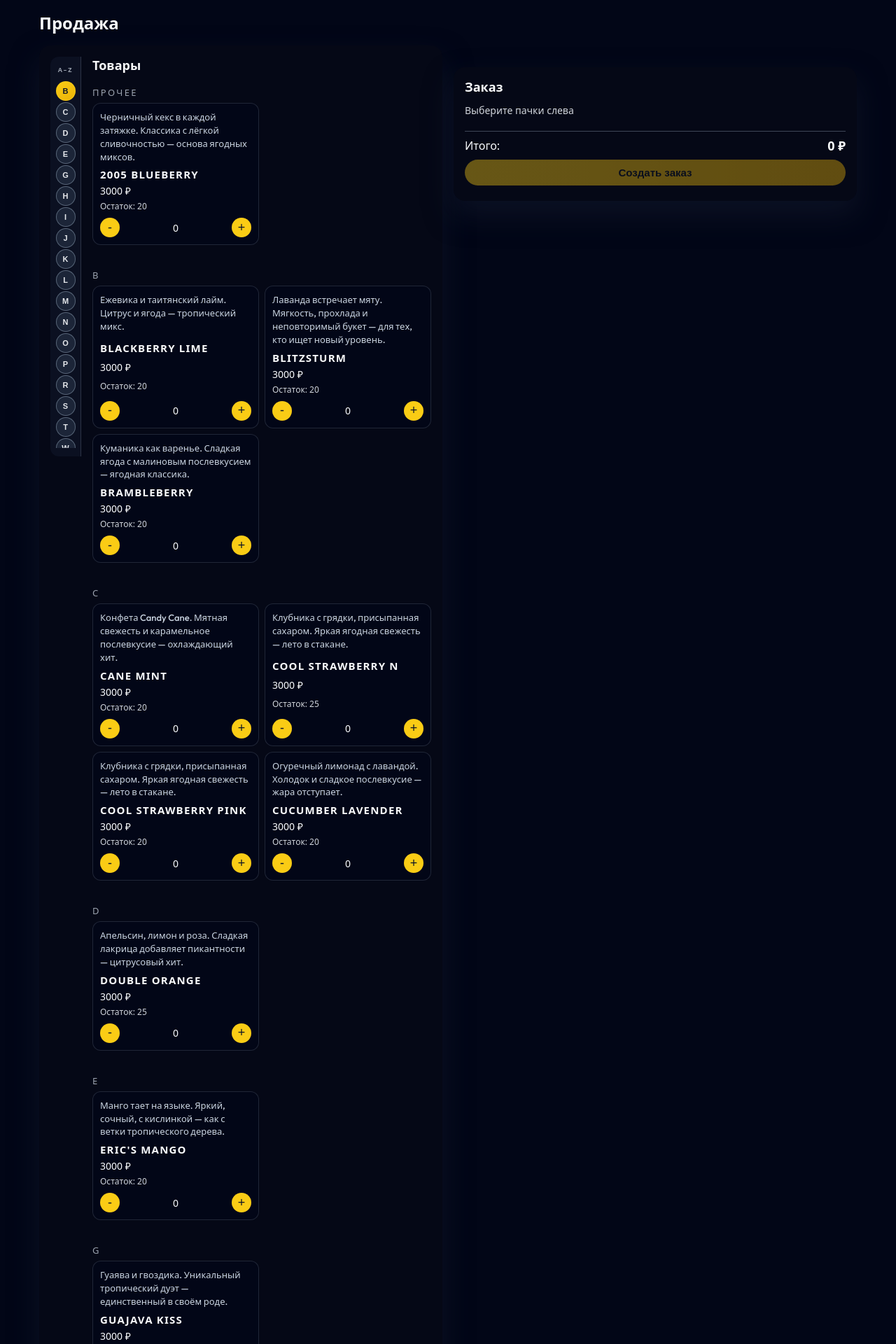
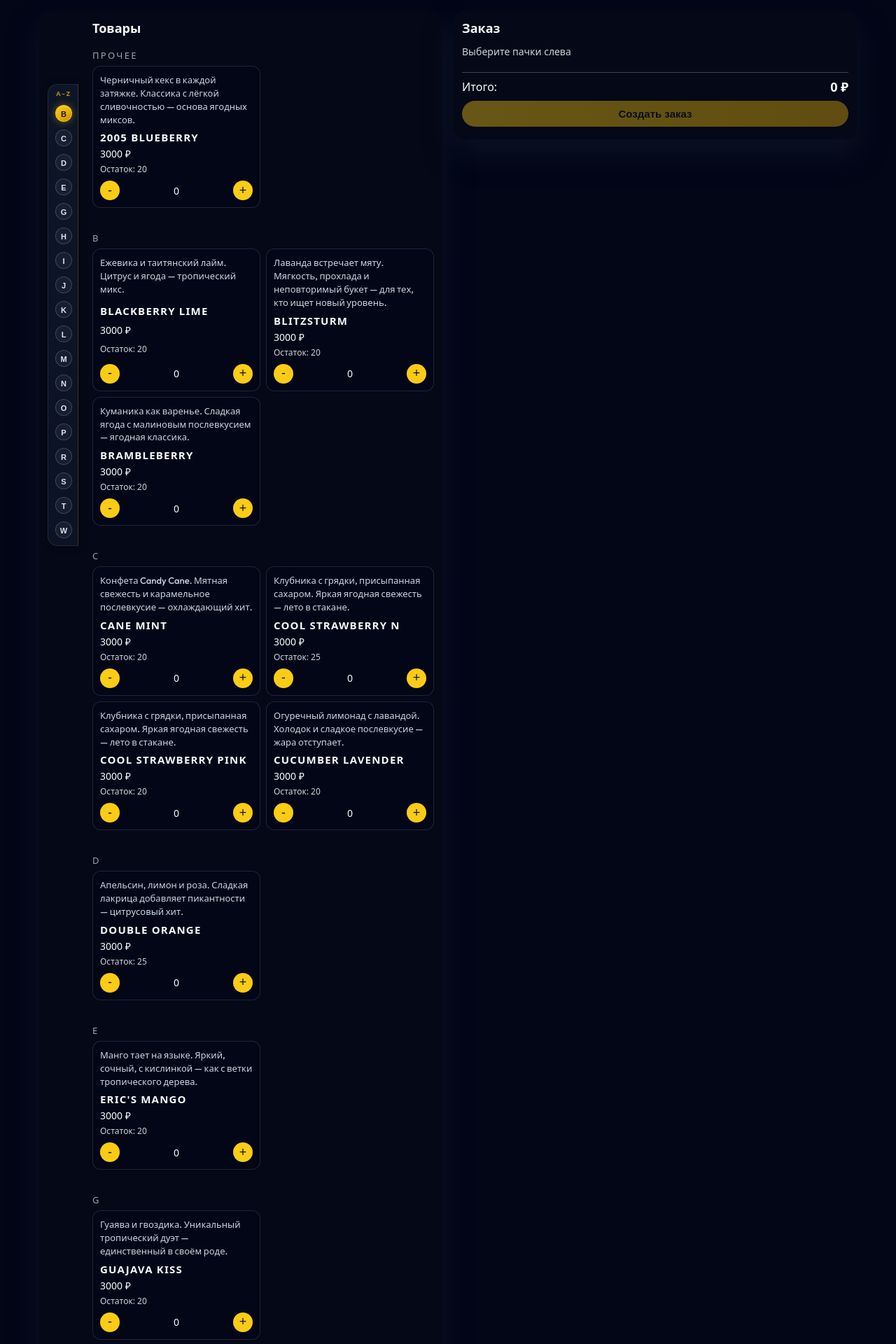
Before and after one commit to yashahookah/hookah, a FastAPI app: template expo_pos/templates/seller.html in a window 1280 px wide. Shown: the top 1920 px of the page at 70% size. Run offline with FastAPI, Linux system fonts and the light colour scheme; the template is opened without the code that fills it, so the values that code supplies are empty.

Commit message:
Expo POS: Amvera deploy config, seller UI updates

```diff
--- a/expo_pos/static/css/style.css
+++ b/expo_pos/static/css/style.css
@@ -53,6 +53,20 @@ a {
     margin: 0 auto;
 }
 
+/* Простое меню: меньше верхний отступ, убираем пустоты */
+body.view-seller-active .page {
+    padding-top: 8px;
+    padding-bottom: 8px;
+}
+
+@media (max-width: 640px) {
+    body.view-seller-active .page {
+        padding-top: 6px;
+        padding-left: 10px;
+        padding-right: 10px;
+    }
+}
+
 .kiosk .page {
     max-width: none;
     padding: 0;
@@ -71,6 +85,11 @@ a {
 .section-title {
     margin: 0 0 12px;
     font-size: 18px;
+}
+
+body.view-seller-active .seller__products-body .section-title {
+    margin-top: 0;
+    margin-bottom: 8px;
 }
 
 .seller__layout {
@@ -91,9 +110,19 @@ a {
     /* простое меню в фирменных цветах: чёрный фон, жёлтые акценты */
     background: #050816;
     border-radius: 16px;
-    padding: 16px;
+    padding: 12px;
     box-shadow: 0 20px 40px rgba(15, 23, 42, 0.7);
     flex: 1;
+}
+
+@media (max-width: 640px) {
+    .seller__products,
+    .seller__cart {
+        padding: 10px;
+    }
+    .seller__products {
+        padding-left: 10px;
+    }
 }
 
 .seller__products {
@@ -102,6 +131,11 @@ a {
     align-items: stretch;
     gap: 0;
     position: relative;
+    min-height: calc(100vh - 120px);
+}
+
+body.view-seller-active .seller__products {
+    min-height: calc(100dvh - 100px - 80px);
 }
 
 .seller__products-body {
@@ -112,78 +146,123 @@ a {
 
 .seller__cart {
     position: sticky;
-    top: 96px; /* корзина прилипает под шапкой и всегда видна справа (на широком экране) */
-}
-
-/* A–Z боковой бар — привязан к левому краю блока «Товары», чуть правее края */
+    top: 16px; /* корзина прилипает, верхнего бара нет */
+}
+
+/* A–Z боковой бар — при скролле фиксирован по центру устройства */
 .seller-alpha-nav {
     position: sticky;
-    top: 0;
-    align-self: flex-start;
+    top: calc(50vh - 280px); /* fallback */
+    top: calc(50dvh - 280px); /* по центру устройства при листании */
+    align-self: stretch;
     flex-shrink: 0;
     width: 44px;
     display: flex;
     flex-direction: column;
     align-items: center;
-    padding: 12px 0;
-    margin-right: 4px;
-    border-right: 1px solid rgba(148, 163, 184, 0.25);
-    background: rgba(15, 23, 42, 0.6);
-    border-radius: 12px 0 0 12px;
+    justify-content: flex-start;
+    padding: 6px 2px 8px 4px;
+    margin-top: 24px;
+    margin-right: 8px;
+    flex: 0 0 44px;
+    min-height: 0;
+    background: linear-gradient(180deg, rgba(15, 23, 42, 0.85) 0%, rgba(15, 23, 42, 0.75) 100%);
+    border: 1px solid rgba(148, 163, 184, 0.15);
+    border-right: 1px solid rgba(250, 204, 21, 0.2);
+    border-radius: 14px 0 0 14px;
+    box-shadow: 2px 0 12px rgba(0, 0, 0, 0.3);
+    backdrop-filter: blur(8px);
 }
 
 .seller-alpha-nav__label {
     font-size: 9px;
     font-weight: 700;
     letter-spacing: 0.2em;
-    color: #9ca3af;
-    margin-bottom: 6px;
+    color: rgba(250, 204, 21, 0.7);
+    margin-bottom: 8px;
+    flex-shrink: 0;
+    text-shadow: 0 0 8px rgba(250, 204, 21, 0.2);
 }
 
 .seller-alpha-nav__track {
     display: flex;
     flex-direction: column;
+    justify-content: space-between;
     align-items: center;
-    gap: 2px;
-    overflow-y: auto;
-    overflow-x: visible;
-    max-height: calc(70vh - 32px);
-    padding: 4px 0;
-    -webkit-overflow-scrolling: touch;
+    flex: 1;
+    min-height: 0;
+    padding: 2px 4px 2px;
+    gap: 0;
+    width: 100%;
 }
 
 .seller-alpha-nav__letter {
-    min-width: 28px;
-    width: 28px;
-    height: 28px;
+    flex-shrink: 0;
+    width: 24px;
+    height: 24px;
+    min-width: 24px;
+    min-height: 24px;
+    aspect-ratio: 1;
     padding: 0;
     border-radius: 50%;
-    border: 1px solid rgba(148, 163, 184, 0.5);
-    background: rgba(30, 41, 59, 0.9);
-    color: #e5e7eb;
+    border: 1px solid rgba(148, 163, 184, 0.3);
+    background: rgba(30, 41, 59, 0.6);
+    color: rgba(248, 250, 252, 0.9);
     font-size: 11px;
     font-weight: 600;
     text-transform: uppercase;
     text-align: center;
-    line-height: 26px;
+    line-height: 24px;
     cursor: pointer;
-    transition: background 0.15s, border-color 0.15s, color 0.15s;
-}
-
-.seller-alpha-nav__letter:hover {
-    background: rgba(51, 65, 85, 0.95);
-    border-color: rgba(148, 163, 184, 0.6);
+    transition: all 0.2s ease;
+}
+
+.seller-alpha-nav__letter:hover:not(.seller-alpha-nav__letter--disabled) {
+    background: rgba(51, 65, 85, 0.9);
+    border-color: rgba(250, 204, 21, 0.5);
+    color: #facc15;
+    transform: scale(1.08);
+}
+
+.seller-alpha-nav__letter:active:not(.seller-alpha-nav__letter--disabled) {
+    transform: scale(0.96);
 }
 
 .seller-alpha-nav__letter--active {
     border-color: rgba(250, 204, 21, 0.9);
-    background: linear-gradient(145deg, #facc15, #eab308);
-    color: #111827;
+    background: linear-gradient(145deg, #facc15 0%, #eab308 50%, #ca8a04 100%);
+    color: #0f172a;
+    box-shadow: 0 0 12px rgba(250, 204, 21, 0.4), inset 0 1px 0 rgba(255, 255, 255, 0.3);
 }
 
 .seller-alpha-nav__letter--disabled {
-    opacity: 0.35;
+    opacity: 0.3;
     cursor: default;
+    pointer-events: none;
+}
+
+/* Адаптация левого бара: растянут до нижнего бара, без пустот */
+@media (max-width: 640px) {
+    .seller-alpha-nav {
+        height: calc(100dvh - 160px);
+        max-height: calc(100dvh - 160px);
+        width: 40px;
+    }
+    .seller-alpha-nav__letter {
+        width: 22px;
+        height: 22px;
+        min-width: 22px;
+        min-height: 22px;
+        font-size: 10px;
+        line-height: 22px;
+    }
+}
+
+@media (min-width: 901px) {
+    .seller-alpha-nav {
+        height: calc(100vh - 140px);
+        max-height: calc(100vh - 140px);
+    }
 }
 
 .products-group {
--- a/expo_pos/templates/base.html
+++ b/expo_pos/templates/base.html
@@ -7,7 +7,7 @@
     <link rel="preconnect" href="https://fonts.googleapis.com" />
     <link rel="preconnect" href="https://fonts.gstatic.com" crossorigin />
     <link href="https://fonts.googleapis.com/css2?family=Caveat:wght@500;600;700&family=Outfit:wght@400;500;600&display=swap" rel="stylesheet" />
-    <link rel="stylesheet" href="/static/css/style.css?v=11" />
+    <link rel="stylesheet" href="/static/css/style.css?v=20" />
 </head>
 <body>
 <main class="page">
--- a/expo_pos/templates/partials/seller_section.html
+++ b/expo_pos/templates/partials/seller_section.html
@@ -1,5 +1,4 @@
 <section class="seller" id="seller-root">
-    <h1 class="page-title">Продажа</h1>
     <div class="seller__layout">
         <div class="seller__products">
             <div class="seller-alpha-nav" aria-label="Быстрый переход по буквам">
--- a/expo_pos/templates/seller.html
+++ b/expo_pos/templates/seller.html
@@ -2,7 +2,6 @@
 {% block title %}Продажа — Expo POS{% endblock %}
 {% block content %}
 <section class="seller">
-    <h1 class="page-title">Продажа</h1>
     <div class="seller__layout">
         <div class="seller__products">
             <div class="seller-alpha-nav" aria-label="Быстрый переход по буквам">
```
Also changed, not shown: DEPLOY_AMVERA.md (added, +127 -0 lines), amvera.yml (added, +14 -0 lines), expo_pos/DEPLOY_TIMEWEB.md (+1 -1 lines), 1 other file.
